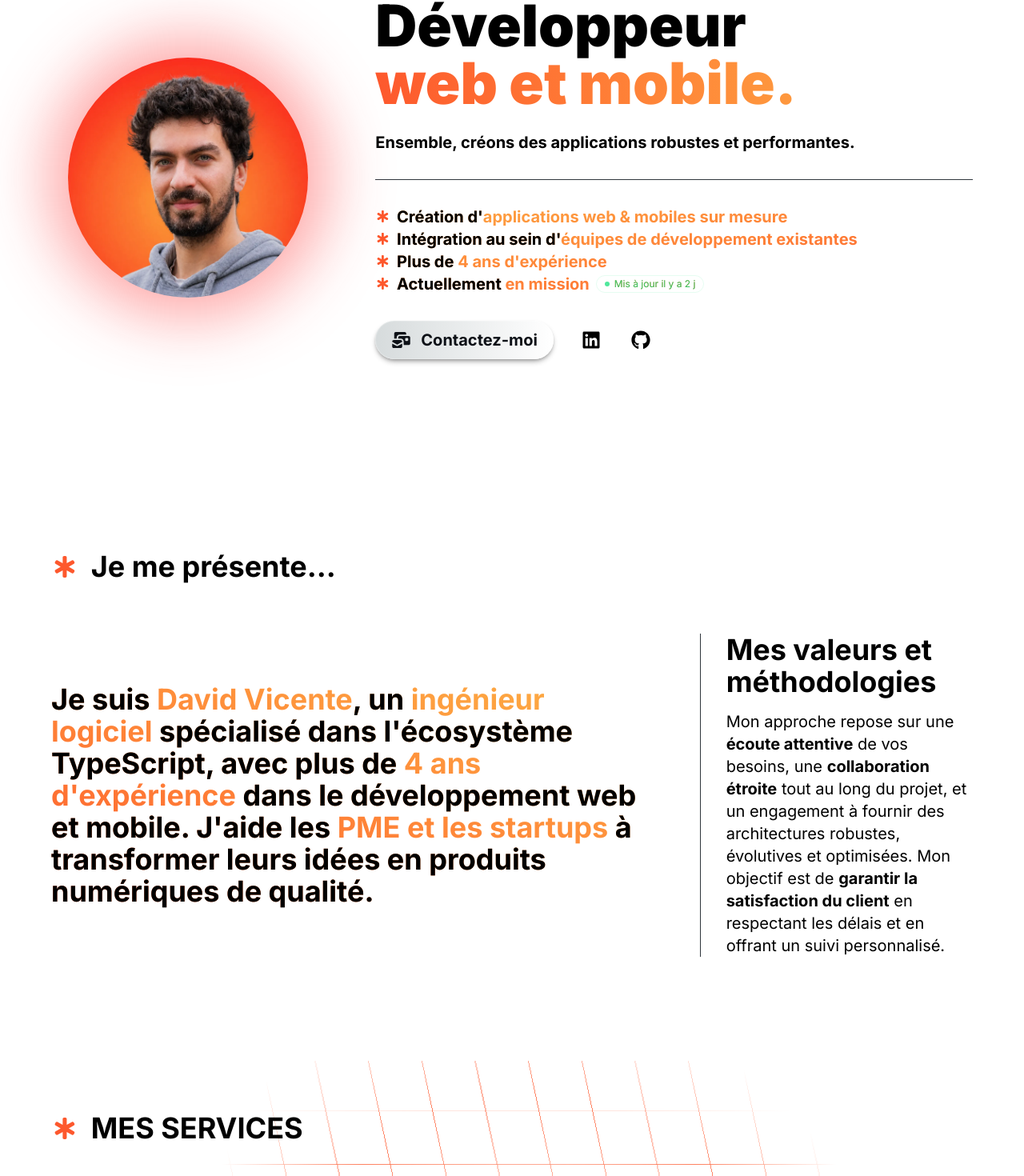
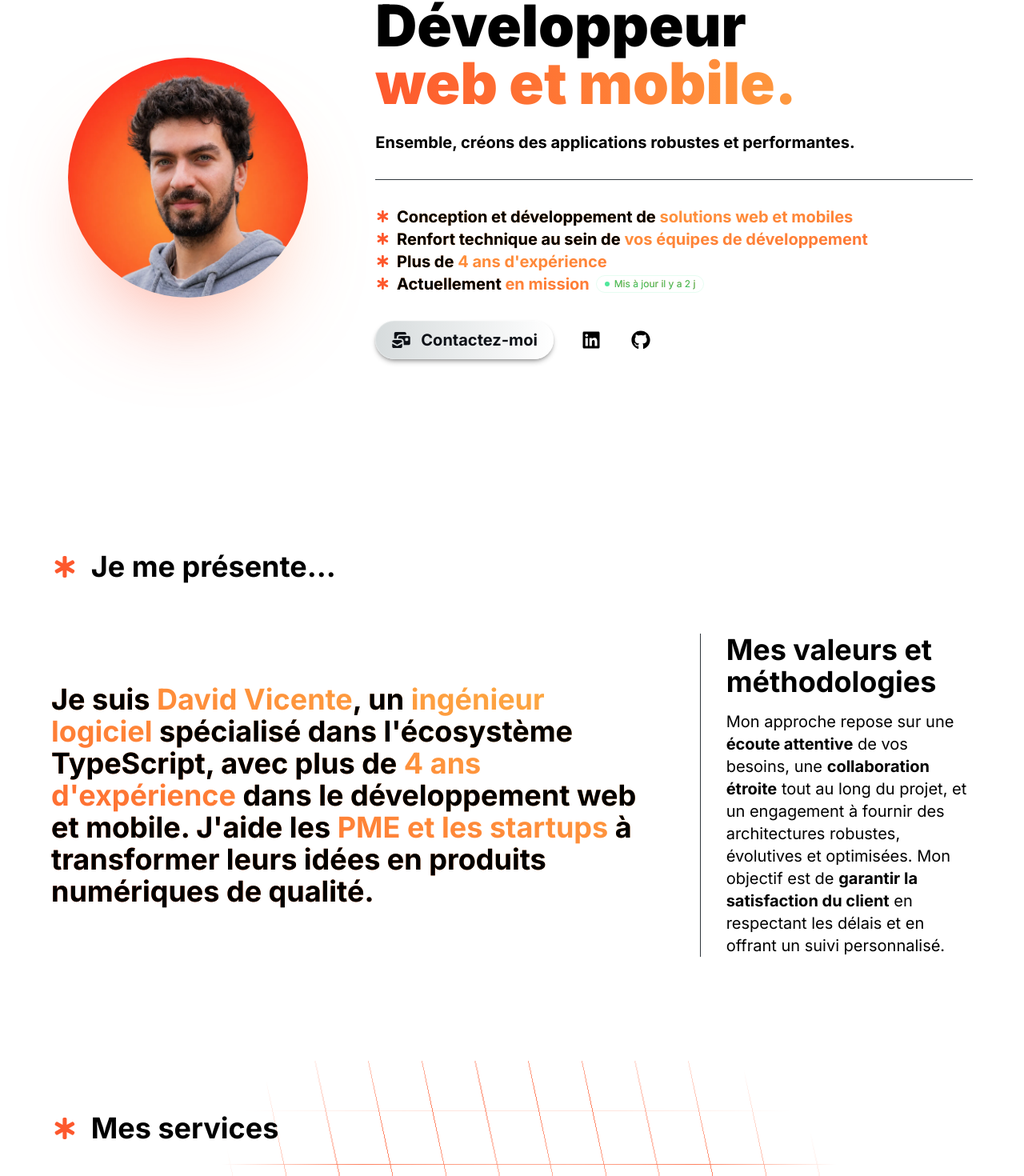
Before and after one commit to david-vct/my-portfolio, a Next.js app: page / in a window 1280 px wide. Shown: the part 178-1648 px from the top of the page at 80% size. Built offline with nearby package versions, Linux system fonts and the light colour scheme.

Commit message:
feat: enhance layout and functionality across multiple sections, add smooth scrolling

```diff
--- a/app/components/common/ProjectCard.tsx
+++ b/app/components/common/ProjectCard.tsx
@@ -49,7 +49,7 @@ const ProjectCard = ({
             <a
               href={github}
               target="_blank"
-              className="inline-block rounded transition-transform duration-300 hover:-translate-y-0.5 hover:scale-110 focus-visible:outline-none focus-visible:ring-2 focus-visible:ring-accent focus-visible:ring-offset-2 focus-visible:ring-offset-base"
+              className="inline-block -m-3 rounded p-3 transition-transform duration-300 hover:-translate-y-0.5 hover:scale-110 focus-visible:outline-none focus-visible:ring-2 focus-visible:ring-accent focus-visible:ring-offset-2 focus-visible:ring-offset-base"
             >
               <FontAwesomeIcon size="xl" icon={faGithub} />
             </a>
--- a/app/components/common/motion/variants.ts
+++ b/app/components/common/motion/variants.ts
@@ -24,6 +24,23 @@ export const listContainer = (delayChildren = 0): Variants => ({
 	},
 })
 
+// Same as listContainer, but the container itself fades up too — use when the
+// container carries its own visible styling (e.g. a border) that shouldn't
+// appear instantly ahead of its staggered children.
+export const fadeUpList = (delayChildren = 0): Variants => ({
+	hidden: { opacity: 0, y: 16 },
+	show: {
+		opacity: 1,
+		y: 0,
+		transition: {
+			duration: 0.5,
+			ease: "easeOut",
+			delayChildren,
+			staggerChildren: 0.12,
+		},
+	},
+})
+
 // Item used inside a stagger list (lighter rise than fadeUpAt).
 export const staggerItem: Variants = {
 	hidden: { opacity: 0, y: 16 },
--- a/app/components/layout/Hero.tsx
+++ b/app/components/layout/Hero.tsx
@@ -14,6 +14,7 @@ import AvailabilityStatus from "../common/AvailabilityStatus"
 import ButtonLink from "../common/ButtonLink"
 import {
   fadeUpAt,
+  fadeUpList,
   listContainer,
   parent,
   staggerItem,
@@ -77,9 +78,11 @@ const Hero = () => {
   // rather than moving in lockstep with the tilted image.
   const haloX = useMotionValue(0)
   const haloY = useMotionValue(0)
-  const haloSpringConfig = { stiffness: 60, damping: 20, mass: 1 }
+  const haloScale = useMotionValue(1)
+  const haloSpringConfig = { stiffness: 45, damping: 20, mass: 1.2 }
   const springHaloX = useSpring(haloX, haloSpringConfig)
   const springHaloY = useSpring(haloY, haloSpringConfig)
+  const springHaloScale = useSpring(haloScale, haloSpringConfig)
 
   const handlePortraitMouseMove = (event: React.MouseEvent<HTMLDivElement>) => {
     const bounds = event.currentTarget.getBoundingClientRect()
@@ -89,8 +92,9 @@ const Hero = () => {
     rotateY.set(offsetX * 2 * MAX_TILT_DEGREES)
     rotateX.set(offsetY * 2 * -MAX_TILT_DEGREES)
     scale.set(1.03)
-    haloX.set(offsetX * 20)
-    haloY.set(offsetY * 20)
+    haloX.set(offsetX * 12)
+    haloY.set(offsetY * 12)
+    haloScale.set(1.08)
   }
 
   const handlePortraitMouseLeave = () => {
@@ -99,6 +103,7 @@ const Hero = () => {
     scale.set(1)
     haloX.set(0)
     haloY.set(0)
+    haloScale.set(1)
   }
 
   return (
@@ -116,8 +121,8 @@ const Hero = () => {
       >
         <motion.div
           aria-hidden="true"
-          className="absolute -inset-6 rounded-full bg-primary/40 blur-2xl -z-10"
-          style={{ x: springHaloX, y: springHaloY }}
+          className="absolute left-1/2 top-[70%] -z-10 h-28 w-28 -translate-x-1/2 -translate-y-1/2 rounded-full bg-gradient-to-tr from-primary/80 via-accent/70 to-secondary/60 blur-3xl sm:h-36 sm:w-36 lg:h-44 lg:w-44"
+          style={{ x: springHaloX, y: springHaloY, scale: springHaloScale }}
         />
         <motion.div
           onMouseMove={handlePortraitMouseMove}
@@ -142,7 +147,7 @@ const Hero = () => {
       <div className="lg:col-span-2 self-center">
         <motion.div
           className="pb-8 border-b border-neutral"
-          variants={listContainer(0.15)}
+          variants={fadeUpList(0.15)}
         >
           <motion.h1
             className="text-4xl md:text-7xl font-black"
@@ -189,9 +194,9 @@ const Hero = () => {
                 icon={faStarOfLife}
               />
               <p>
-                Création d'
+                Conception et développement de{" "}
                 <span className="text-transparent">
-                  applications web & mobiles sur mesure
+                  solutions web et mobiles
                 </span>
               </p>
             </motion.li>
@@ -205,9 +210,9 @@ const Hero = () => {
                 icon={faStarOfLife}
               />
               <p>
-                Intégration au sein d'
+                Renfort technique au sein de{" "}
                 <span className="text-transparent">
-                  équipes de développement existantes
+                  vos équipes de développement
                 </span>
               </p>
             </motion.li>
@@ -242,14 +247,14 @@ const Hero = () => {
           <a
             href="https://www.linkedin.com/in/david-vct/"
             target="_blank"
-            className="inline-block rounded transition-transform duration-300 hover:-translate-y-0.5 hover:scale-110 focus-visible:outline-none focus-visible:ring-2 focus-visible:ring-accent focus-visible:ring-offset-2 focus-visible:ring-offset-base"
+            className="inline-block -m-3 rounded p-3 transition-transform duration-300 hover:-translate-y-0.5 hover:scale-110 focus-visible:outline-none focus-visible:ring-2 focus-visible:ring-accent focus-visible:ring-offset-2 focus-visible:ring-offset-base"
           >
             <FontAwesomeIcon size="xl" icon={faLinkedin} />
           </a>
           <a
             href="https://github.com/david-vct"
             target="_blank"
-            className="inline-block rounded transition-transform duration-300 hover:-translate-y-0.5 hover:scale-110 focus-visible:outline-none focus-visible:ring-2 focus-visible:ring-accent focus-visible:ring-offset-2 focus-visible:ring-offset-base"
+            className="inline-block -m-3 rounded p-3 transition-transform duration-300 hover:-translate-y-0.5 hover:scale-110 focus-visible:outline-none focus-visible:ring-2 focus-visible:ring-accent focus-visible:ring-offset-2 focus-visible:ring-offset-base"
           >
             <FontAwesomeIcon size="xl" icon={faGithub} />
           </a>
--- a/app/components/layout/ProjectSection.tsx
+++ b/app/components/layout/ProjectSection.tsx
@@ -7,7 +7,7 @@ const ProjectSection = () => {
   return (
     <section id="projets" className="w-full max-w-7xl p-4 md:p-16 mt-16">
       <Reveal>
-        <Title title="MA SELECTION DE PROJETS"></Title>
+        <Title title="Ma sélection de projets"></Title>
       </Reveal>
       <div className="flex flex-col gap-16">
         <Reveal fade={false}>
--- a/app/components/layout/ServicesSection.tsx
+++ b/app/components/layout/ServicesSection.tsx
@@ -35,7 +35,7 @@ const ServicesSection = () => {
     >
       <div className="absolute z-[-1] -top-1 skew-x-12 w-full h-full bg-origin-padding bg-[url('/images/grid-orange.svg')] [mask-image:radial-gradient(circle,transparent_0%,#000_40%,transparent_60%)]"></div>
       <Reveal>
-        <Title title="MES SERVICES" />
+        <Title title="Mes services" />
       </Reveal>
       <div className="grid grid-cols-1 lg:grid-cols-2 gap-16 place-content-center">
         {services.map((service, index) => (
--- a/app/components/layout/SideIndex.tsx
+++ b/app/components/layout/SideIndex.tsx
@@ -2,6 +2,7 @@
 
 import { useEffect, useState } from "react"
 import { sections } from "../../lib/sections"
+import { scrollToSection } from "../../lib/scrollToSection"
 
 // Sober lateral index: a thin line + label per section. The section currently
 // on screen is highlighted in accent color with a slightly longer line.
@@ -46,6 +47,7 @@ const SideIndex = () => {
 					<a
 						key={section.id}
 						href={`#${section.id}`}
+						onClick={(event) => scrollToSection(event, section.id)}
 						aria-current={isActive ? "true" : undefined}
 						className="group flex items-center justify-end gap-3 py-2.5 pl-12"
 					>
--- a/app/globals.css
+++ b/app/globals.css
@@ -13,10 +13,6 @@
 		--background-start-rgb: #0d1117;
 		--background-end-rgb: #000000;
 	}
-}
-
-html {
-	scroll-behavior: smooth;
 }
 
 body {
--- a/app/layout.tsx
+++ b/app/layout.tsx
@@ -1,8 +1,16 @@
+import { config } from "@fortawesome/fontawesome-svg-core"
+import "@fortawesome/fontawesome-svg-core/styles.css"
 import type { Metadata } from "next"
 import { Inter } from "next/font/google"
 import MotionProvider from "./components/common/motion/MotionProvider"
 import SideIndex from "./components/layout/SideIndex"
 import "./globals.css"
+
+// FontAwesome injects its CSS at runtime by default, which causes a flash of
+// giant unstyled icons on first paint (SSR/hydration). Importing the
+// stylesheet ourselves and disabling autoAddCss makes icons correctly sized
+// from the very first render.
+config.autoAddCss = false
 
 const inter = Inter({ subsets: ["latin"] })
 
--- /dev/null
+++ b/app/lib/scrollToSection.ts
@@ -0,0 +1,22 @@
+// Smoothly scrolls to a section from an in-page nav link click, instead of
+// relying on global `scroll-behavior: smooth`, which also smooths native
+// wheel/trackpad scrolling and can make Chrome/Firefox queue and compound
+// consecutive scroll ticks into one large overshoot.
+export const scrollToSection = (
+	event: React.MouseEvent<HTMLAnchorElement>,
+	id: string,
+) => {
+	const target = document.getElementById(id)
+	if (!target) return
+
+	event.preventDefault()
+	const prefersReducedMotion = window.matchMedia(
+		"(prefers-reduced-motion: reduce)",
+	).matches
+
+	target.scrollIntoView({
+		behavior: prefersReducedMotion ? "auto" : "smooth",
+		block: "start",
+	})
+	history.pushState(null, "", `#${id}`)
+}
```
Also changed, not shown: app/components/layout/CtaSection.tsx (+7 -5 lines), app/components/layout/Footer.tsx (+6 -2 lines).
